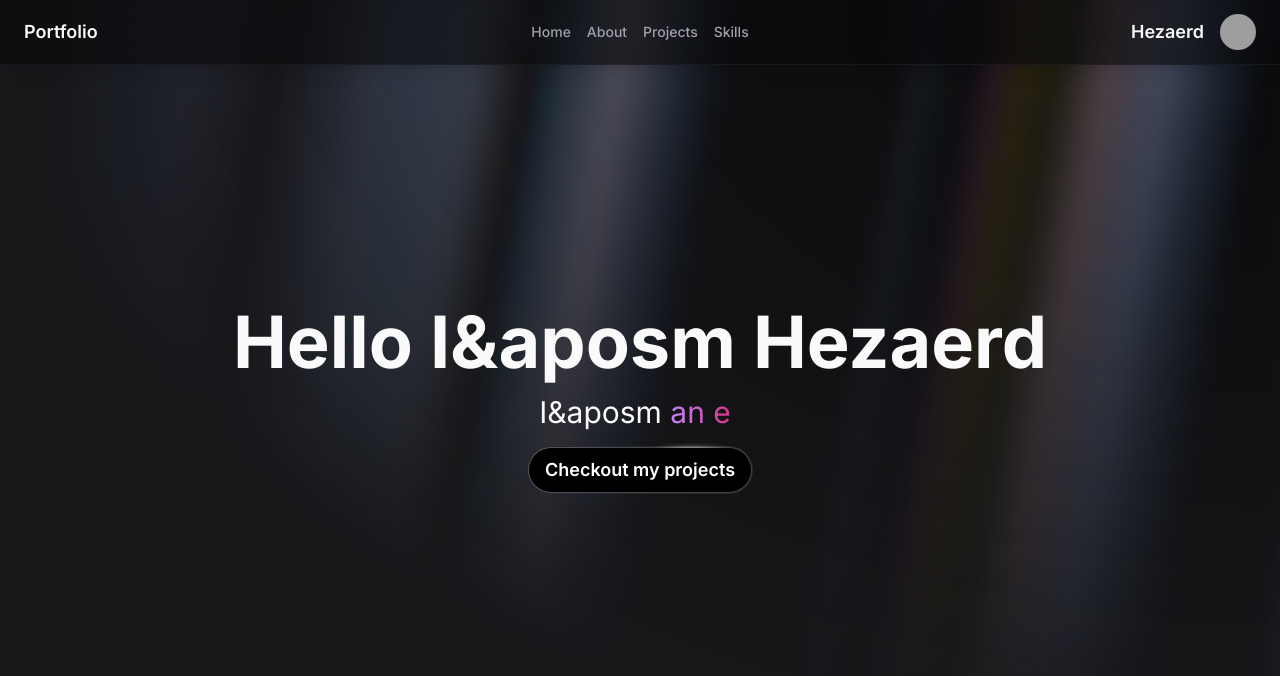
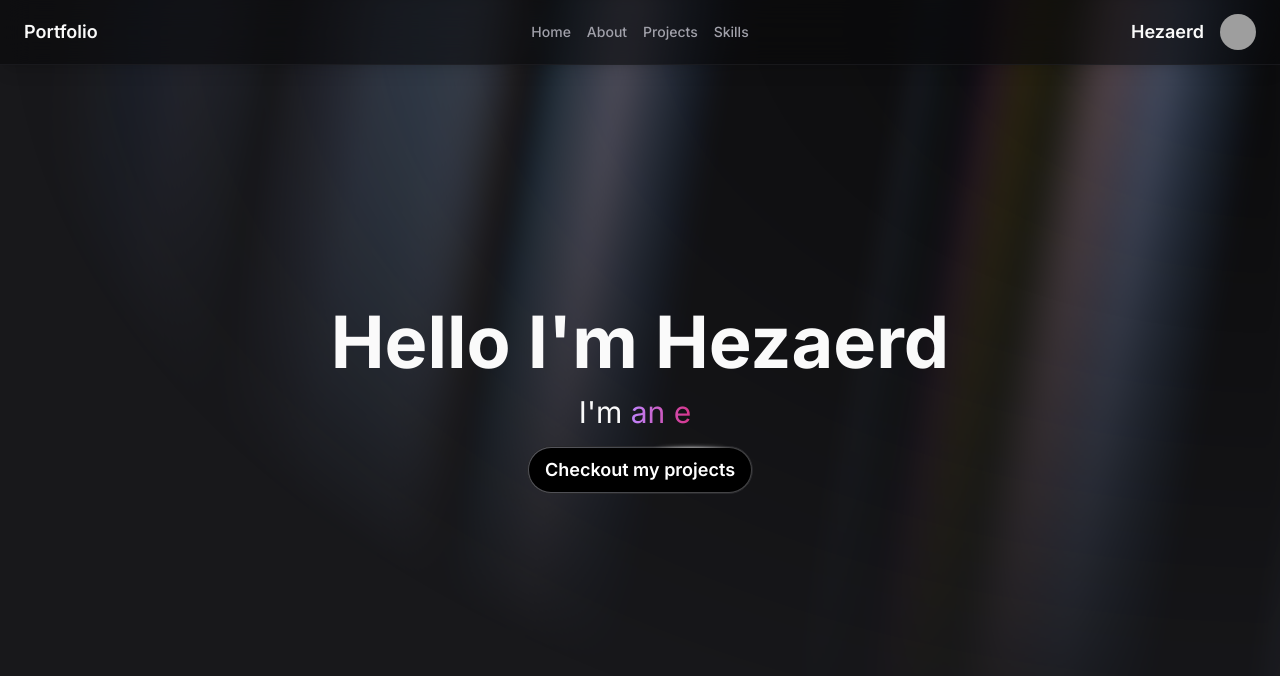
Before and after one commit to Hezaerd/hezaerd.com, a Next.js app: page / in a window 1280 px wide. Shown: the top 676 px of the page. Built offline with nearby package versions, Linux system fonts and the light colour scheme; no server answers; grey boxes are pictures that could not be loaded.

Commit message:
fix: typo in escape characters

```diff
--- a/src/app/page.tsx
+++ b/src/app/page.tsx
@@ -32,11 +32,11 @@ export default function Home() {
           className="relative flex flex-col items-center justify-center gap-4 px-4"
         >
           <div className="text-center text-3xl font-bold text-primary md:text-7xl">
-            Hello I&aposm Hezaerd
+            Hello I&apos;m Hezaerd
           </div>
           <div className="text-xl text-primary md:text-3xl">
             <span className="inline-flex items-center">
-              I&aposm&nbsp;
+              I&apos;m&nbsp;
               <span className="from-primary-gradient to-secondary-gradient bg-gradient-to-r bg-clip-text text-transparent">
                 <TypeAnimation
                   sequence={jobSequence}
```
